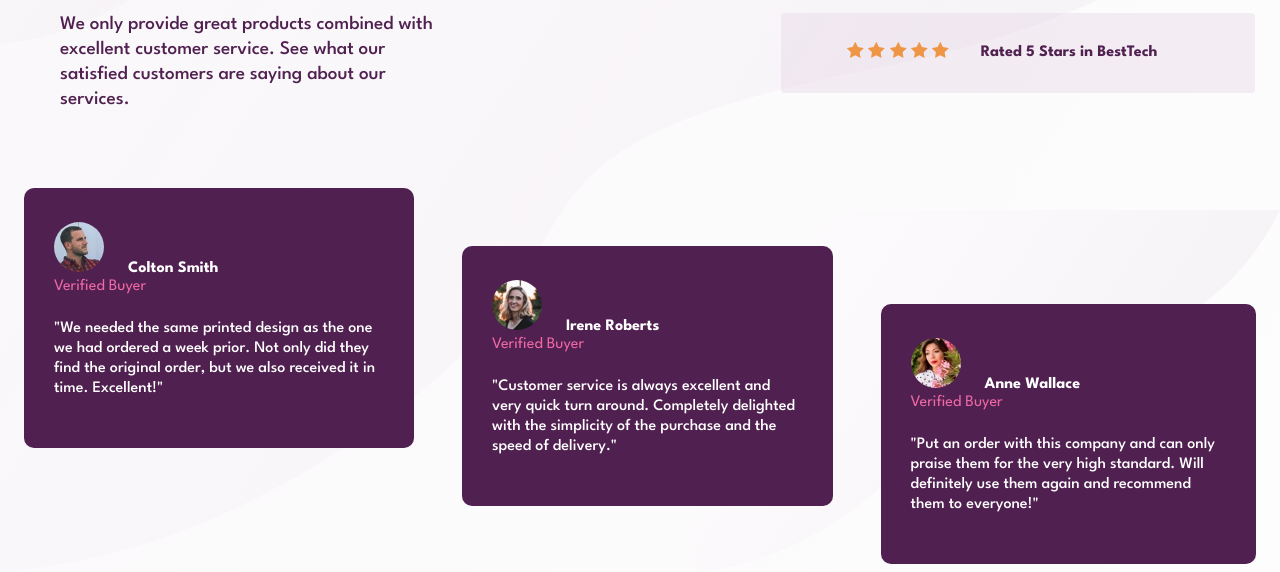
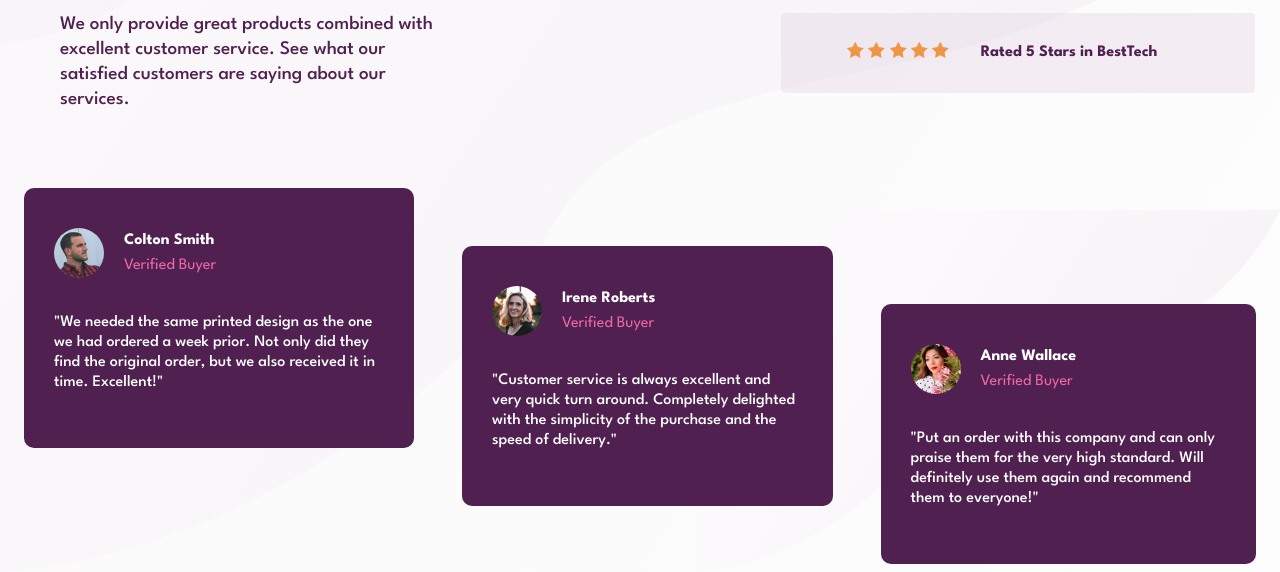
Before and after one commit to krishee107/FRONTENDMENTOR_Social-proof-section, a plain HTML site: page index.html in a window 1280 px wide. Shown: the part 318-890 px from the top of the page. Drawn offline with Linux system fonts and the light colour scheme.

Commit message:
Corregida info del usuario

```diff
--- a/css/style.css
+++ b/css/style.css
@@ -102,10 +102,20 @@ header article{
     margin: 16px 24px 8px 24px;
     color: white;
 }
+
+.userInfo {
+    display: grid;
+    grid-template-areas:
+        "I N"
+        "I S";
+    align-items: center;
+    grid-template-columns: min-content auto;
+}
 .card img{
     border-radius: 50%;
     width: 50px;
     margin-right: 20px;
+    grid-area: I;
 }
 .card .name{
     font-weight: 700;
```
